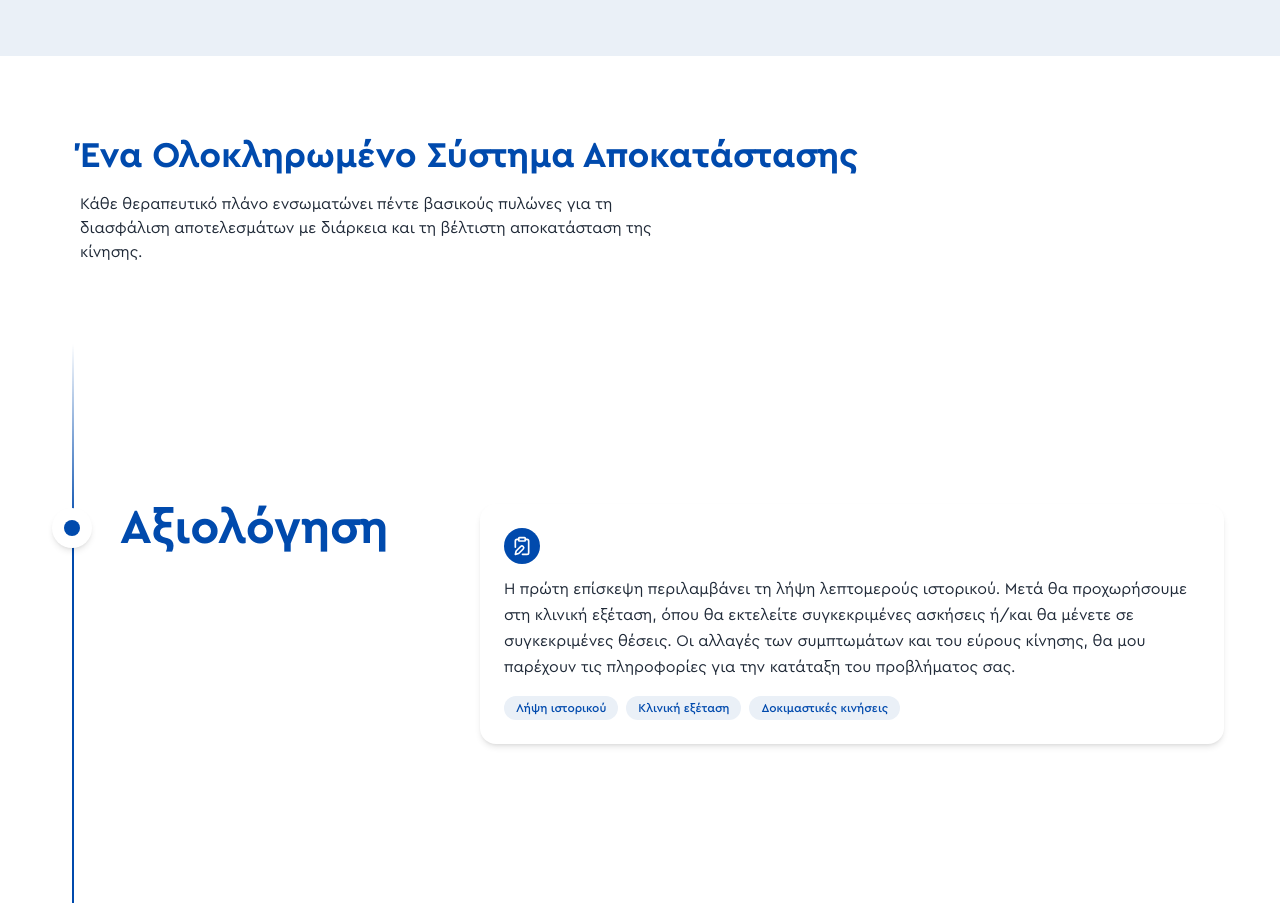
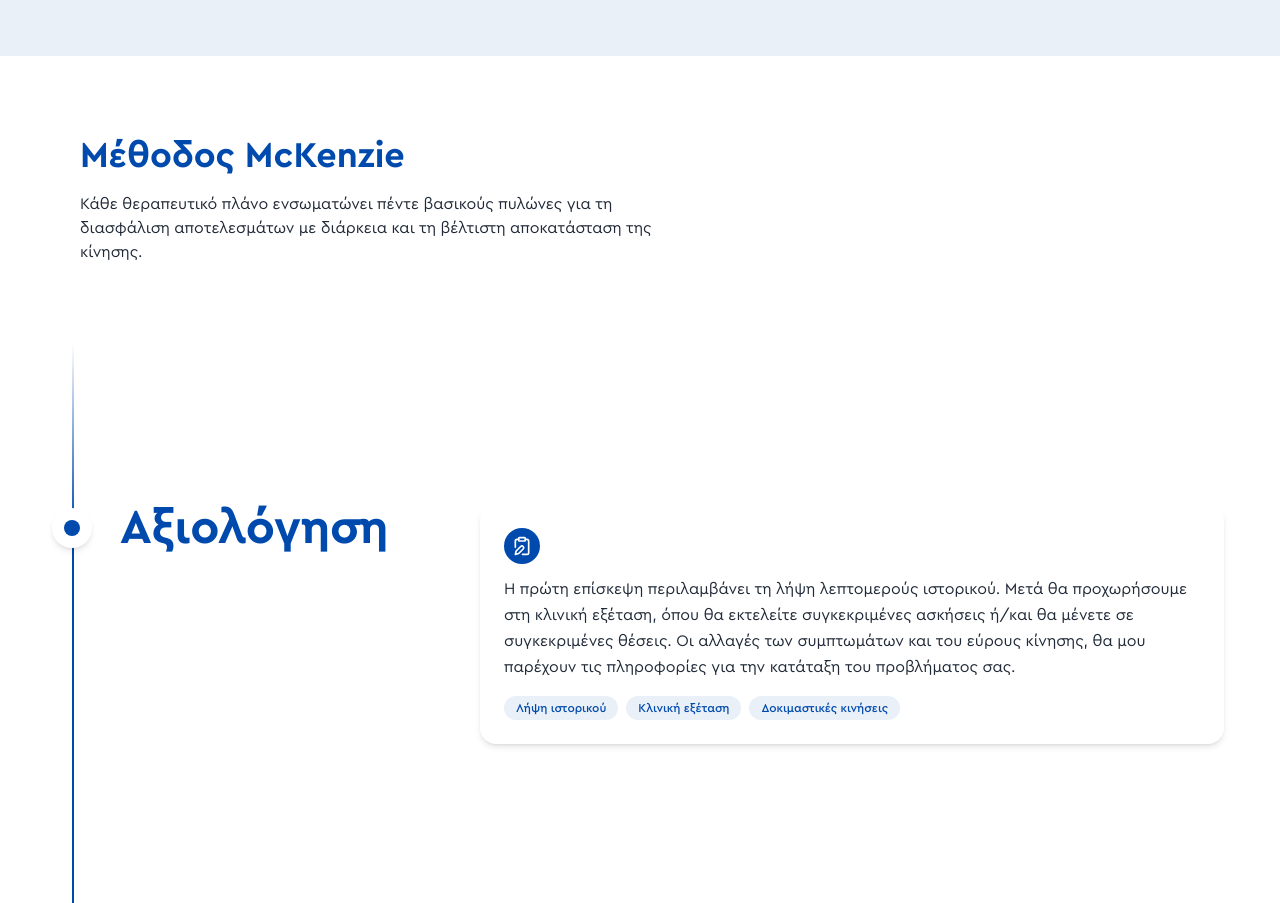
Before and after one commit to Ermeion/ermeion-website, a React (Vite) app: page / in a window 1280 px wide. Shown: the part 3200-4103 px from the top of the page. Built offline with nearby package versions, Linux system fonts and the light colour scheme.

Commit message:
Updated App.tsx

```diff
--- a/src/App.tsx
+++ b/src/App.tsx
@@ -542,7 +542,7 @@ function Timeline({ data }: { data: TimelineEntry[] }) {
           className="text-3xl md:text-4xl font-extrabold mb-4 max-w-4xl"
           style={{ color: '#004aad' }}
         >
-          Ένα Ολοκληρωμένο Σύστημα Αποκατάστασης
+          Μέθοδος ΜcKenzie
         </h2>
         <p
           className="text-sm md:text-base max-w-xl"
```
